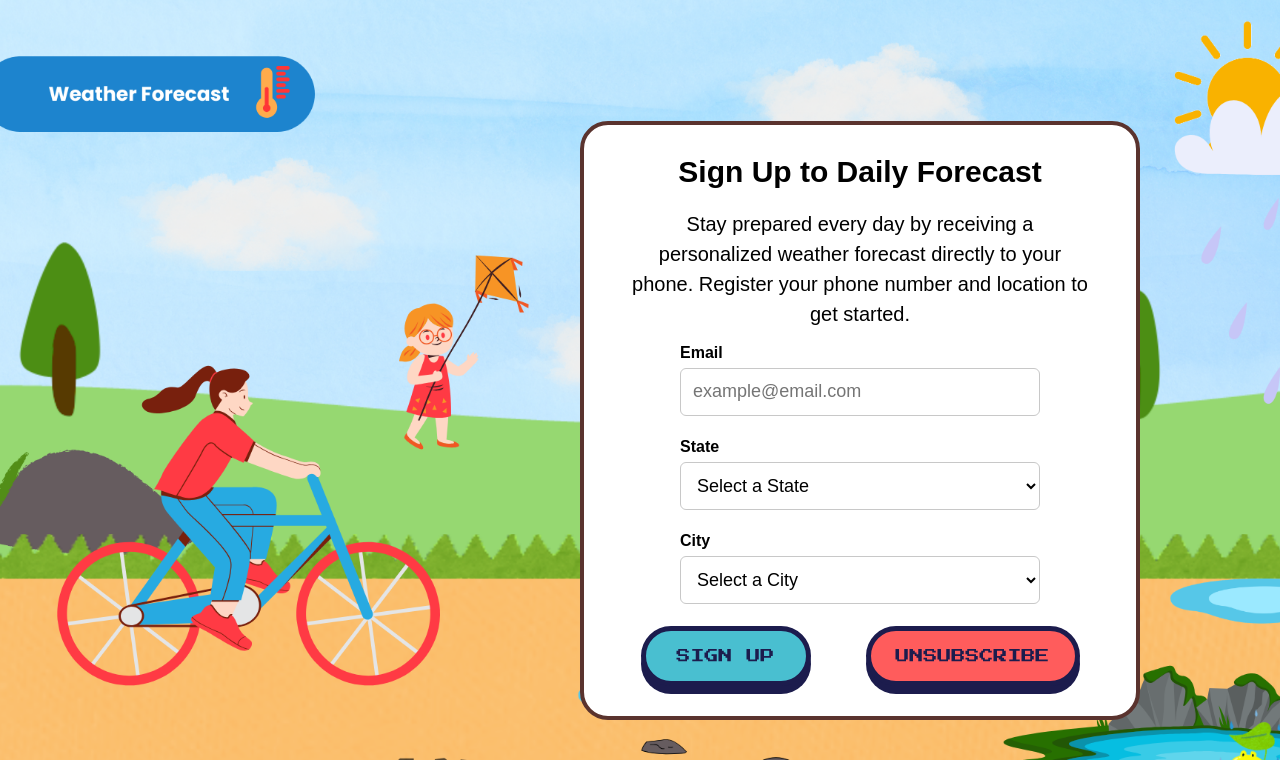
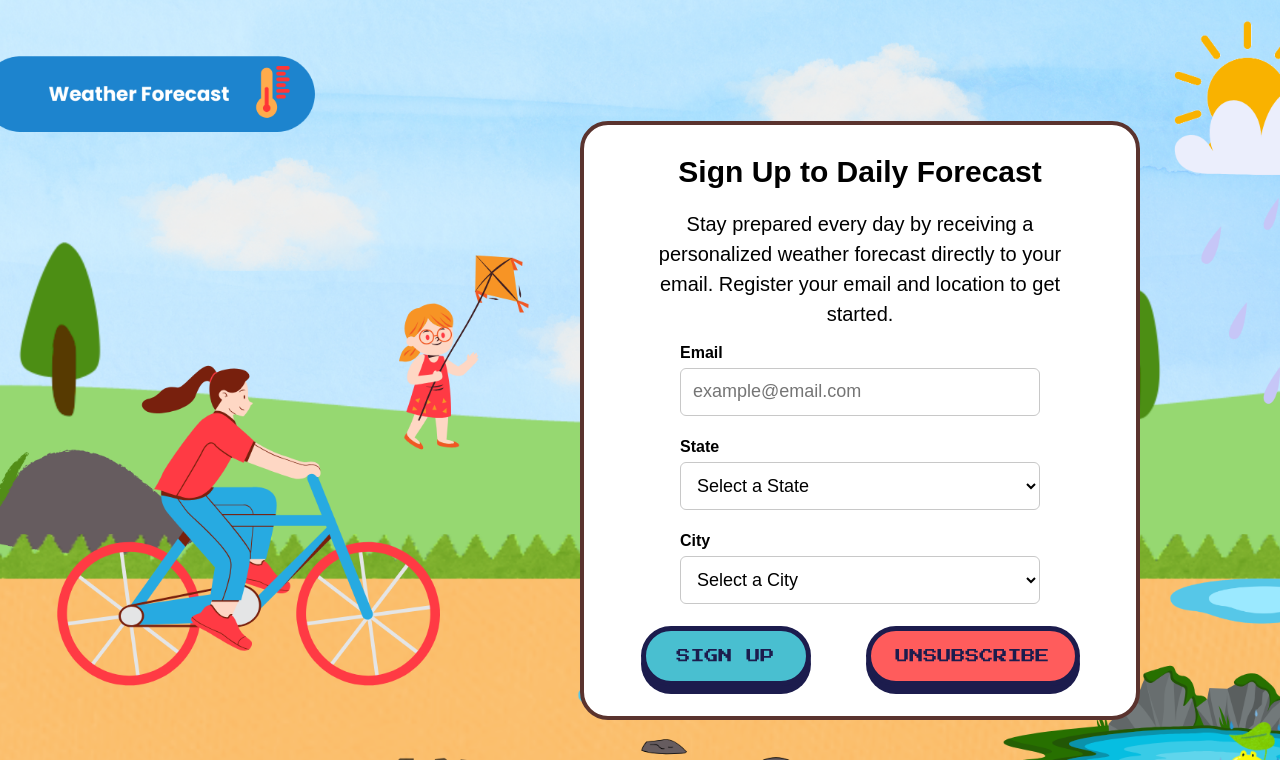
Before and after one commit to CCuevas16/WeatherTextApp, a Flask app: page / in a window 1280 px wide. Shown: the top 760 px of the page. Run offline with Flask 3, Linux system fonts and the light colour scheme.

```diff
--- a/templates/index.html
+++ b/templates/index.html
@@ -5,7 +5,7 @@
     <meta name="viewport" content="width=device-width, initial-scale=1.0">
     <link rel="stylesheet" href="{{ url_for('static', filename='style.css') }}">
 
-    <title>SMS Weather Forecast</title>
+    <title>Weather Forecast</title>
 
     <meta name="description" content="Receive daily weather forecasts by SMS.">
     <meta name="keywords" content="weather, sms, forecast, weather alerts">
@@ -18,7 +18,7 @@
     <h1>Sign Up to Daily Forecast</h1>
 
     <p class="description">
-        Stay prepared every day by receiving a personalized weather forecast directly to your phone. Register your phone number and location to get started.
+        Stay prepared every day by receiving a personalized weather forecast directly to your email. Register your email and location to get started.
     </p>
 
     <!-- <form id="signupForm"> -->
```
